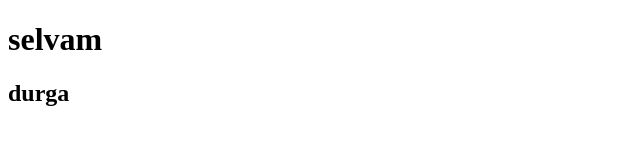
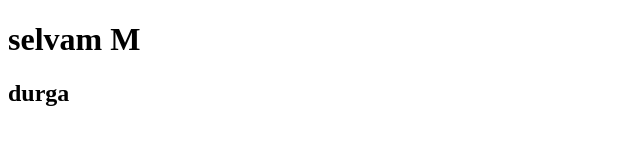
Before and after one commit to maruthamuthuselvam/dept_project, a plain HTML site: page index.html in a window 1280 px wide. Shown: the full height of the page, 0-640 px from the left. Drawn offline with Linux system fonts and the light colour scheme.

Commit message:
fix: add initial

```diff
--- a/index.html
+++ b/index.html
@@ -6,7 +6,7 @@
     <title>Document</title>
 </head>
 <body>
-    <h1>selvam</h1>
+    <h1>selvam M</h1>
     <h2>durga</h2>
 </body>
 </html>
```
